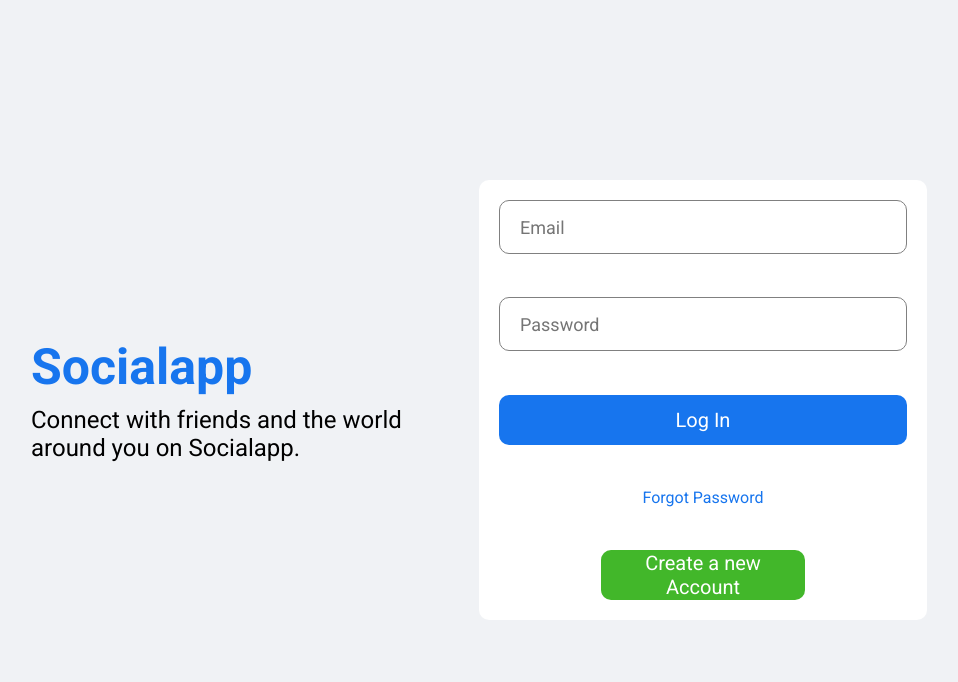
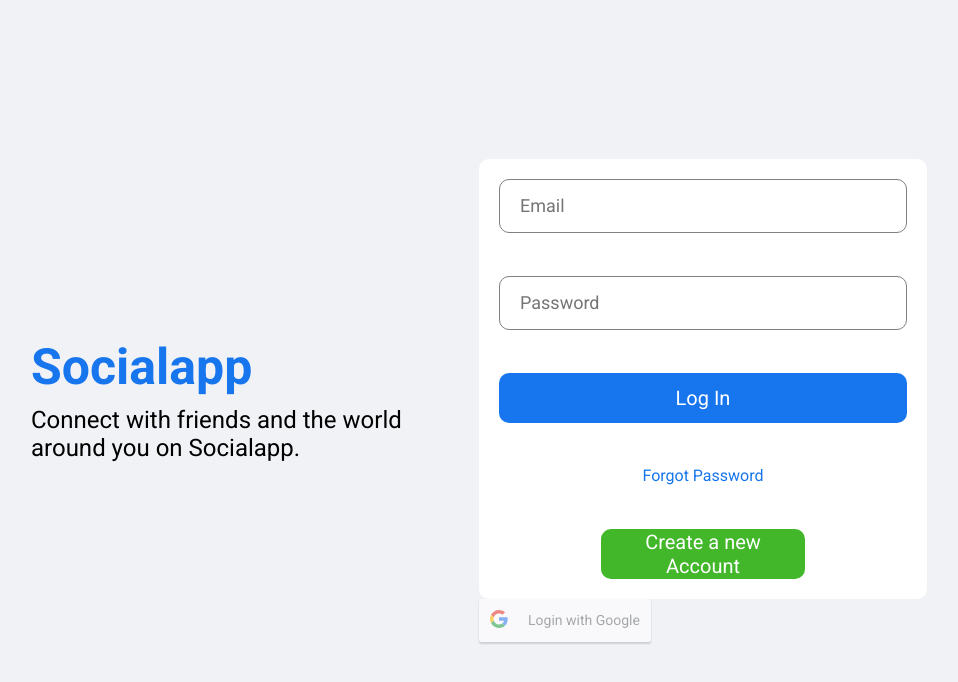
Before and after one commit to rasiyajishar/socialapp, a React (Create React App) app in the folder frontend/: page /login in a window 1280 px wide. Shown: the top 682 px of the page, without its empty margins (161-1119 px from the left). Built offline with nearby package versions, Linux system fonts and the light colour scheme; no server answers.

Commit message:
google login added

```diff
--- a/frontend/package.json
+++ b/frontend/package.json
@@ -11,8 +11,10 @@
     "@testing-library/react": "^13.4.0",
     "@testing-library/user-event": "^13.5.0",
     "axios": "^1.6.7",
+    "gapi-script": "^1.2.0",
     "react": "^18.2.0",
     "react-dom": "^18.2.0",
+    "react-google-login": "^5.2.2",
     "react-router-dom": "^6.22.0",
     "react-scripts": "5.0.1",
     "timeago.js": "^4.0.2",
--- a/frontend/src/App.js
+++ b/frontend/src/App.js
@@ -35,7 +35,7 @@
 
 
 // App.js
-import React, { useContext } from 'react';
+import React, { useContext, useState } from 'react';
 import { Routes, Route, Navigate } from 'react-router-dom';
 import Home from './pages/home/Home';
 import Profile from './pages/profile/Profile';
@@ -44,6 +44,12 @@ import Register from './pages/register/Register';
 
 
 function App() {
+
+const[stateauth,setStateAuth]=useState()
+const response=(res)=>{
+  setStateAuth(res)
+}
+
 
 
   return (
@@ -55,7 +61,7 @@ function App() {
 
       <Route
         path="/login"
-        element={<Login />}
+        element={<Login response={response}/>}
       />
       <Route
         path="/home"
--- a/frontend/src/components/topbar/Topbar.js
+++ b/frontend/src/components/topbar/Topbar.js
@@ -6,12 +6,17 @@ import ChatIcon from '@mui/icons-material/Chat';
 import { Link, useNavigate } from "react-router-dom";
 import { useContext } from "react";
 import { AuthContext } from "../../context/AuthContext";
+import { GoogleLogout } from 'react-google-login';
+
 
 function Topbar() {
     const { user ,logout} = useContext(AuthContext);
     console.log(user);
     const PF = process.env.REACT_APP_PUBLIC_FOLDER;
    const navigate=useNavigate()
+
+
+const clientId="317838490951-p87p1ip7d2jig6g2n3jru6u12v5e19i2.apps.googleusercontent.com";
 
     const handleLogout = () => {
         logout(); // Call the logout function from AuthContext
@@ -58,6 +63,12 @@ function Topbar() {
                         </div>
                     </div>
                     <button onClick={handleLogout}>Logout</button>
+
+
+
+
+
+
                     <Link to={`/profile/${user.username}`}>
                         <img
                             src={user.profilePicture ? PF + user.profilePicture : PF + "prson/profile5.png"}
--- a/frontend/src/pages/login/Login.js
+++ b/frontend/src/pages/login/Login.js
@@ -1,11 +1,11 @@
-import { useContext, useRef } from "react"
+import { useContext,  useRef } from "react"
 import "./login.css"
 import { loginCall } from "../../apiCalls";
 import { AuthContext } from "../../context/AuthContext"
 import { useNavigate } from 'react-router-dom';
+import GoogleLogin from 'react-google-login';
 
-
-
+import axios from "axios"
 
 function Login() {
     const email = useRef();
@@ -13,6 +13,19 @@ function Login() {
     const { user, isFetching, error, dispatch } = useContext(AuthContext)
 
     const navigate = useNavigate();
+
+    const responseGoogle = async (response) => {
+        try {
+          const res = await axios.post('/auth/googleLogin', { tokenId: response.tokenId });
+          console.log(res.data);
+          // Handle successful login (e.g., store token in localStorage and redirect)
+        } catch (error) {
+          console.error('Google login error:', error);
+        }
+      };
+
+
+
 
 
 
@@ -51,6 +64,14 @@ function Login() {
                         <button className="loginregisterbutton" onClick={handlenewaccount}>Create a new Account</button>
 
                     </form>
+                   <div>  <GoogleLogin
+        clientId="YOUR_GOOGLE_CLIENT_ID"
+        buttonText="Login with Google"
+        onSuccess={responseGoogle}
+        onFailure={responseGoogle}
+        cookiePolicy={'single_host_origin'}
+      /></div>
+
                 </div>
 
             </div>
```
Also changed, not shown: 1 other file (tests, documents, lock files or other folders).
